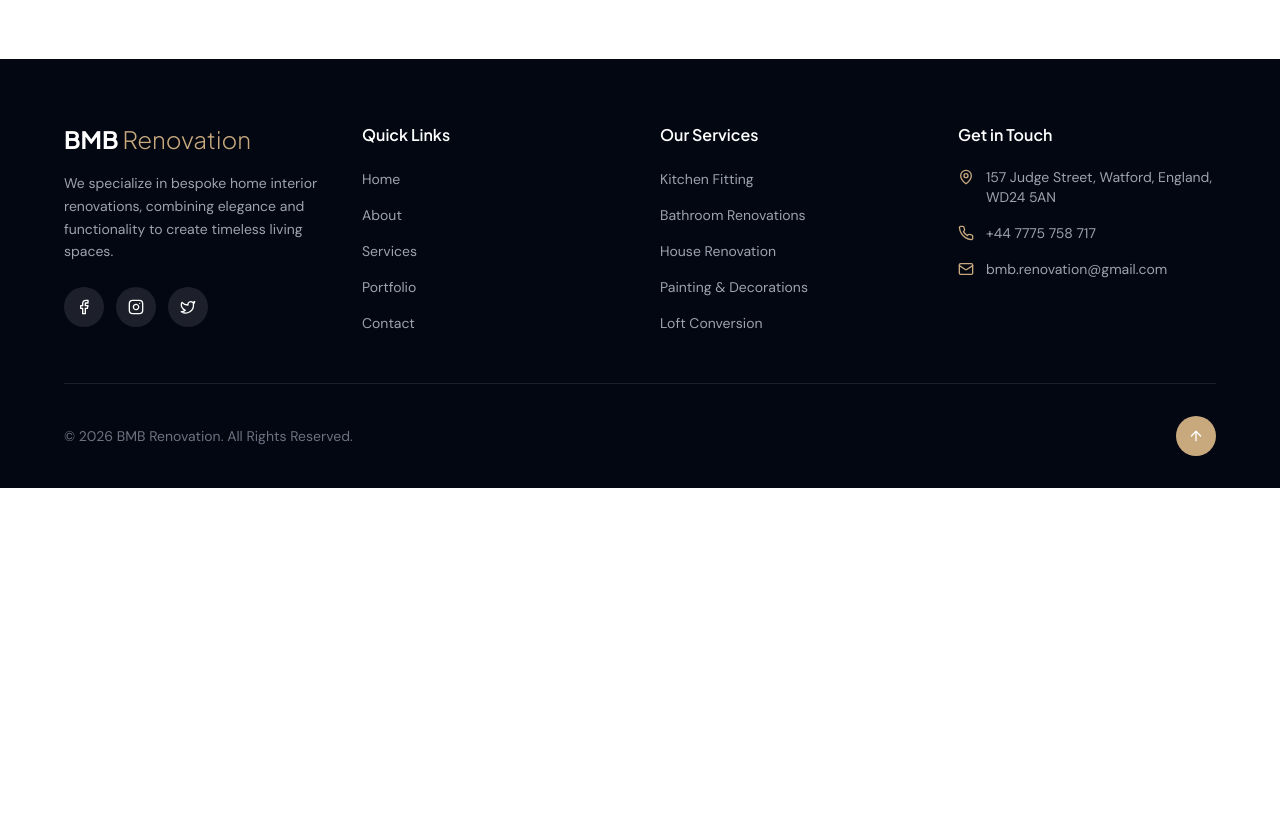
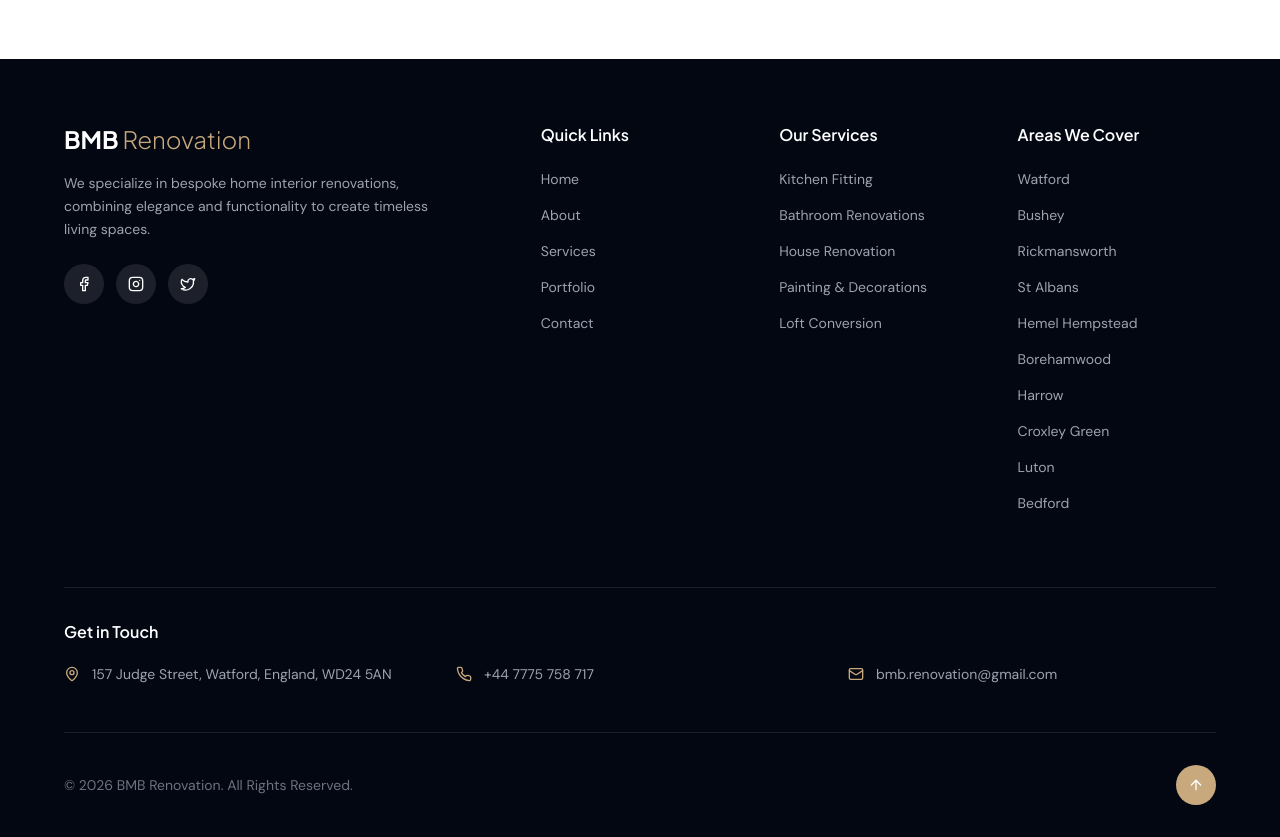
Before and after one commit to Mukhammad-develop/bmbrenovation, a Next.js app in the folder nextjs_space/: page /contact in a window 1280 px wide. Shown: the part 1240-2077 px from the top of the page. Before the commit the page ends 1728 px from the top, so only its background shows below. Built offline with nearby package versions, Linux system fonts and the light colour scheme.

Commit message:
Add links to cities we exist in

```diff
--- a/nextjs_space/components/footer.tsx
+++ b/nextjs_space/components/footer.tsx
@@ -19,6 +19,19 @@ const serviceLinks = [
   { name: 'Loft Conversion', href: '/services#loft' },
 ]
 
+const areas = [
+  { name: 'Watford', href: '/kitchen-renovation-watford' },
+  { name: 'Bushey', href: '/kitchen-renovation-bushey' },
+  { name: 'Rickmansworth', href: '/kitchen-renovation-rickmansworth' },
+  { name: 'St Albans', href: '/kitchen-renovation-st-albans' },
+  { name: 'Hemel Hempstead', href: '/kitchen-renovation-hemel-hempstead' },
+  { name: 'Borehamwood', href: '/kitchen-renovation-borehamwood' },
+  { name: 'Harrow', href: '/kitchen-renovation-harrow' },
+  { name: 'Croxley Green', href: '/kitchen-renovation-croxley-green' },
+  { name: 'Luton', href: '/kitchen-renovation-luton' },
+  { name: 'Bedford', href: '/kitchen-renovation-bedford' },
+]
+
 export default function Footer() {
   const scrollToTop = () => {
     window?.scrollTo?.({ top: 0, behavior: 'smooth' })
@@ -27,14 +40,14 @@ export default function Footer() {
   return (
     <footer className="bg-gray-950 text-white">
       <div className="max-w-[1200px] mx-auto px-4 sm:px-6 pt-16 pb-8">
-        <div className="grid grid-cols-1 md:grid-cols-2 lg:grid-cols-4 gap-10 mb-12">
+        <div className="grid grid-cols-1 md:grid-cols-2 lg:grid-cols-5 gap-8 lg:gap-10 mb-12">
           {/* Brand */}
-          <div className="lg:col-span-1">
+          <div className="lg:col-span-2">
             <div className="mb-4">
               <span className="font-display text-2xl font-bold text-white">BMB</span>
               <span className="font-display text-2xl font-light text-[#C8A97E]"> Renovation</span>
             </div>
-            <p className="text-gray-400 text-sm leading-relaxed mb-6">
+            <p className="text-gray-400 text-sm leading-relaxed mb-6 max-w-sm">
               We specialize in bespoke home interior renovations, combining elegance and functionality to create timeless living spaces.
             </p>
             <div className="flex items-center gap-3">
@@ -78,10 +91,24 @@ export default function Footer() {
             </ul>
           </div>
 
+          {/* Areas We Cover */}
+          <div>
+            <h4 className="font-display text-base font-semibold text-white mb-5">Areas We Cover</h4>
+            <ul className="space-y-3">
+              {areas?.map((area: any) => (
+                <li key={area?.name}>
+                  <Link href={area?.href ?? '/'} className="text-gray-400 text-sm hover:text-[#C8A97E] transition-colors">
+                    {area?.name}
+                  </Link>
+                </li>
+              ))}
+            </ul>
+          </div>
+
           {/* Contact */}
-          <div>
+          <div className="md:col-span-2 lg:col-span-5 border-t border-white/10 pt-8 mt-4 lg:mt-8">
             <h4 className="font-display text-base font-semibold text-white mb-5">Get in Touch</h4>
-            <ul className="space-y-4">
+            <ul className="grid grid-cols-1 md:grid-cols-3 gap-6">
               <li className="flex items-start gap-3">
                 <MapPin className="w-4 h-4 text-[#C8A97E] mt-0.5 shrink-0" />
                 <span className="text-gray-400 text-sm">157 Judge Street, Watford, England, WD24 5AN</span>
```
